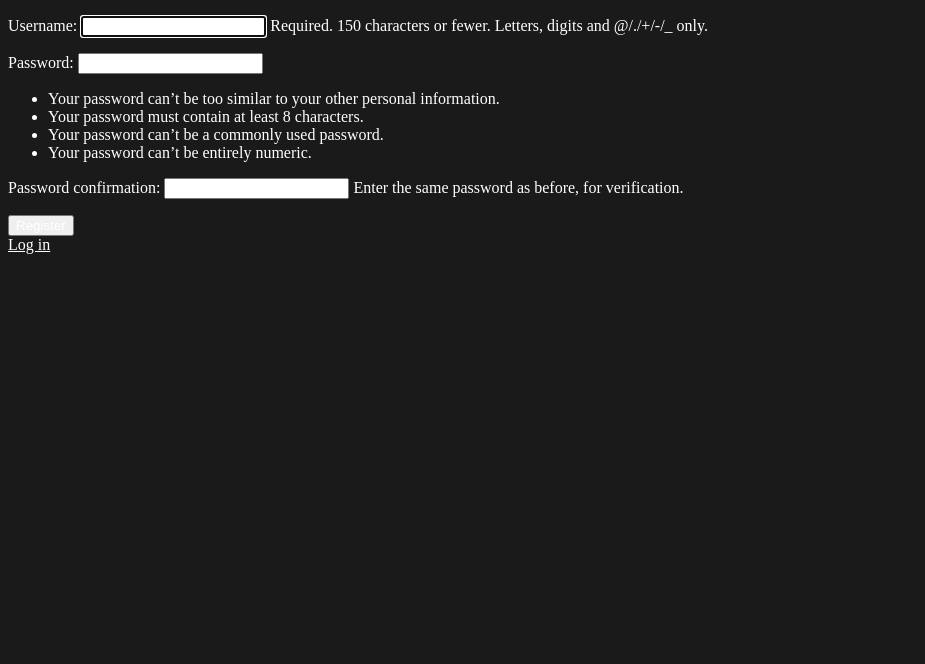
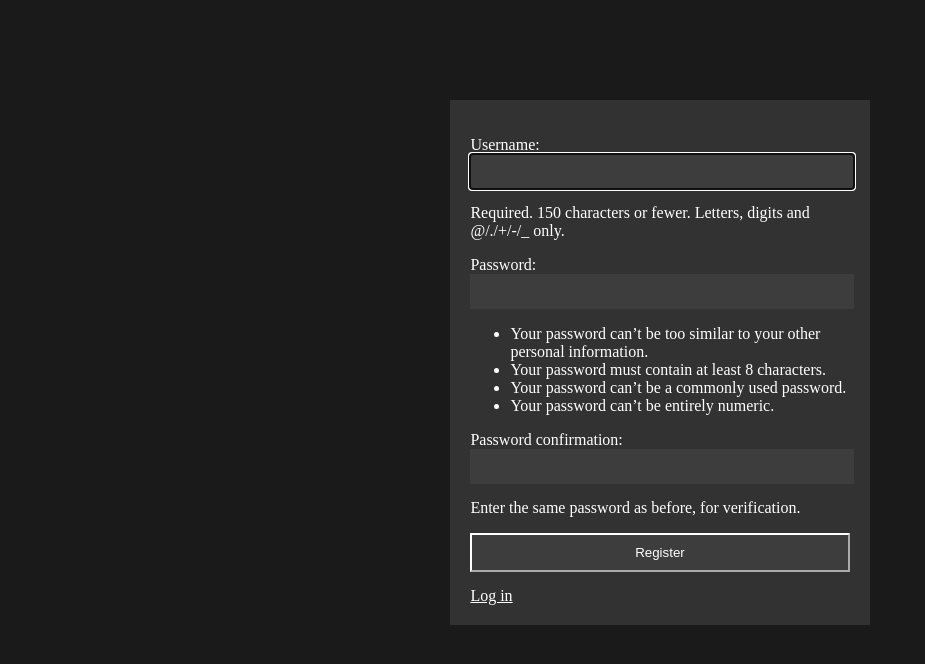
Before and after one commit to Fedor-Skorokhodov/Django_Forum, a Django app: page /register/ in a window 1280 px wide. Shown: the part 54-718 px from the top of the page, without its empty margins (0-925 px from the left). Run offline with Django 3.2, Linux system fonts and the light colour scheme; some libraries are stand-ins or nearby versions.

Commit message:
Forms styling

```diff
--- a/base/templates/base/components/message_container.html
+++ b/base/templates/base/components/message_container.html
@@ -1,5 +1,4 @@
 <div class="message_container">
     {{message}}
-    <hr>
     <p>by {{message.user.username}} - {{message.created}}</p>
 </div>
--- a/base/templates/base/components/topic_container.html
+++ b/base/templates/base/components/topic_container.html
@@ -1,6 +1,6 @@
 
 <a href="{% url 'topic-page' topic.id %}" class="topic_container">
-    <small>{{topic.room_set.all.count}}  rooms</small>
+    <small>{{topic.room_set.all.count}}  <i class="fa-regular fa-comments"></i></small>
     <h1>{{topic.name}} </h1>
     <p>{{topic.description}}</p>
 </a>
--- a/base/templates/base/login.html
+++ b/base/templates/base/login.html
@@ -1,6 +1,7 @@
 {% extends 'base/main.html' %}
 
 {% block content %}
+<div class="login_container">
     <form method="POST" action="">
         {% csrf_token %}
         <input type="email" name="email" placeholder="Email"/>
@@ -8,4 +9,5 @@
         <button type="submit">Login</button>
     </form>
     <a href="{% url 'register-page' %}">Sign up</a>
+</div>
 {% endblock %}
--- a/base/templates/base/register.html
+++ b/base/templates/base/register.html
@@ -1,10 +1,13 @@
 {% extends 'base/main.html' %}
 
 {% block content %}
+<div class="login_container">
     <form method="POST" action="">
         {% csrf_token %}
         {{form.as_p}}
         <button type="submit">Register</button>
     </form>
     <a href="{% url 'login-page' %}">Log in</a>
+</div>
+
 {% endblock %}
--- a/base/templates/base/room.html
+++ b/base/templates/base/room.html
@@ -8,9 +8,7 @@
 
     <div class="main_container_second">
         {% for message in room.message_set.all %}
-        <div>
-            {% include 'base/components/message_container.html' %}
-        </div>
+        {% include 'base/components/message_container.html' %}
         {% endfor %}
     </div>
 
@@ -20,7 +18,7 @@
     {% if user.is_authenticated %}
     <form action="" method="POST">
         {% csrf_token %}
-        <textarea name="content" required="required"></textarea>
+        <textarea name="content" required="required" placeholder="Type your message..."></textarea>
         <button type="submit">Post</button>
     </form>
     {% else %}
--- a/base/views.py
+++ b/base/views.py
@@ -54,12 +54,12 @@ def topic_view(request, key):
     description = Topic.objects.get(id=key).description
     rooms_container = []
     rooms = Room.objects.filter(topic=key)
-    for object in rooms:
+    for room in rooms:
         try:
-            updated = object.message_set.latest().created
+            updated = room.message_set.latest().created
         except:
-            updated = object.created
-        rooms_container.append({'object': object, 'updated': updated})
+            updated = room.created
+        rooms_container.append({'object': room, 'updated': updated})
     context = {'rooms': rooms_container, 'topic_name': topic_name, 'description': description}
     return render(request, 'base/topic_rooms.html', context)
 
--- a/static/css/main_style.css
+++ b/static/css/main_style.css
@@ -144,8 +144,22 @@ body {
     color: white;
 }
 
+.room_container:hover {
+    background: var(--navbar-element-color);
+}
+
+.room_container p {
+    color: grey;
+    font-size: 85%;
+}
+
 .message_container {
     margin-top: 40px;
+}
+
+.message_container p {
+    color: grey;
+    font-size: 75%;
 }
 
 .message_post_container {
@@ -162,6 +176,8 @@ body {
     border: none;
     margin: auto;
     width: 90%;
+    height: 100px;
+    resize: none;
 }
 
 .message_post_container button {
@@ -174,3 +190,48 @@ body {
     width: 20%;
     padding: 10px;
 }
+
+.message_post_container button:hover {
+    color: var(--navbar-color);
+    background: white;
+}
+
+.login_container {
+    background: var(--navbar-color);
+    position: relative;
+    margin-top: 100px;
+    left: 35%;
+    width: 30%;
+    padding: 20px;
+}
+
+.login_container input {
+    width: 100%;
+    margin-bottom: 15px;
+    display: block;
+    background: var(--navbar-element-color);
+    border: none;
+    padding-top: 10px;
+    padding-bottom: 10px;
+}
+
+.login_container input:hover {
+    background: white;
+    color: var(--navbar-color);
+}
+
+.login_container button {
+    width: 100%;
+    margin-bottom: 15px;
+    background: var(--navbar-element-color);
+    border-style: solid:
+    border-width: 1px;
+    border-color: white;
+    padding-top: 10px;
+    padding-bottom: 10px;
+}
+
+.login_container button:hover {
+    background: white;
+    color: var(--navbar-color);
+}
```
Also changed, not shown: base/templates/base/components/room_container.html (+5 -6 lines). Lines whose indentation alone changed are shown as unchanged.
